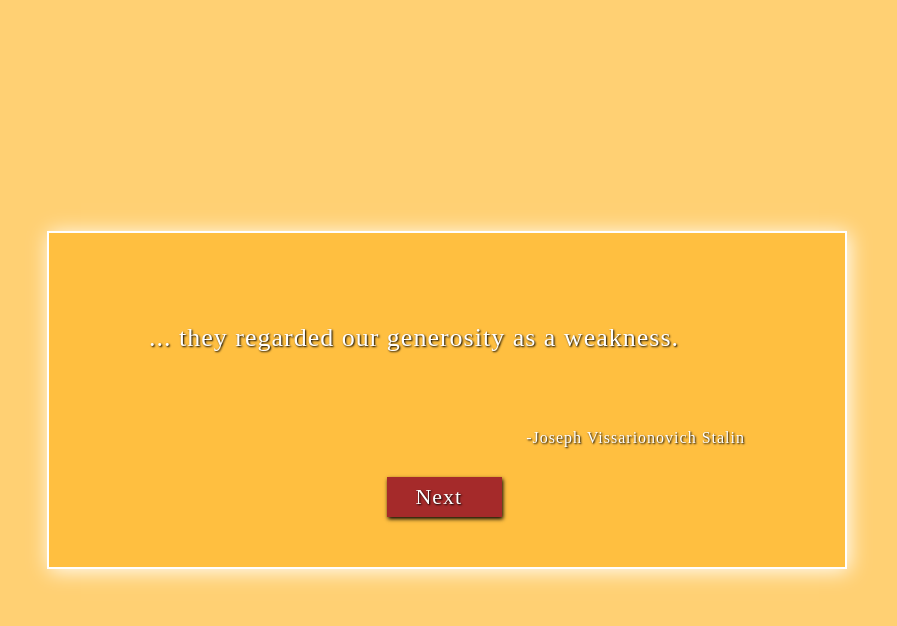
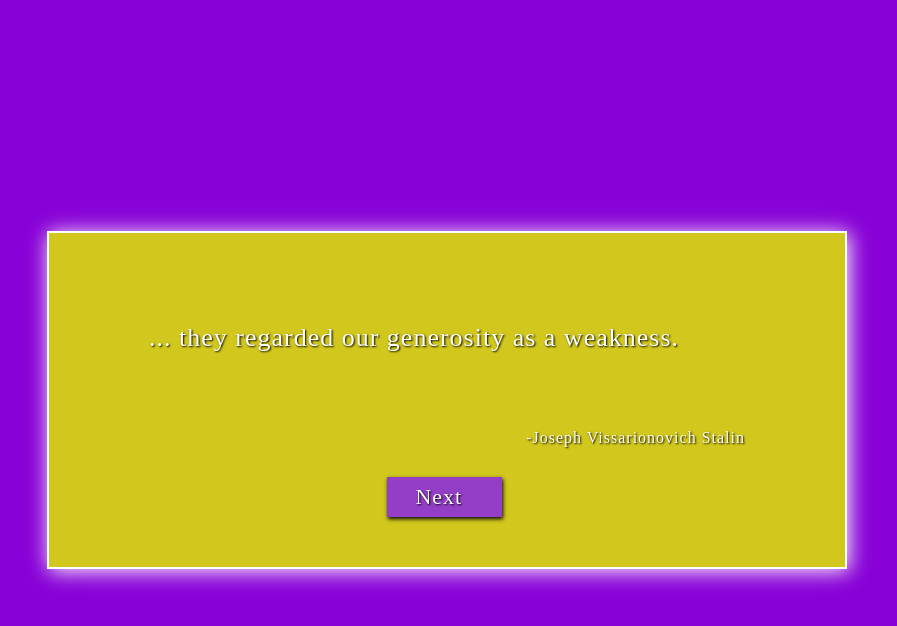
Before and after one commit to ArtemNiNo/-25-5000-generator-sluchaynykh-tsitat-random-quotation-generator, a plain HTML site: page index.html in a window 1280 px wide. Both pictures are taken after a click on the element "Next". Shown: the whole page, without its empty margins (193-1090 px from the left). Drawn offline with Linux system fonts and the light colour scheme; a web font is replaced by a local one.

Commit message:
Add files via upload

```diff
--- a/index.html
+++ b/index.html
@@ -7,8 +7,8 @@
 	<link href="https://fonts.googleapis.com/css?family=Coustard" rel="stylesheet">
 </head>
 <body>
-	<section class="wrapper">
-		<div class="block">
+	<section class="wrapper" id="wrapper">
+		<div class="block" id="block">
 			<p class="block__cit" id="block__cit"> Quotation Words</p>
 			<div class="block__author">-Joseph Vissarionovich Stalin
 			</div>
--- a/main.css
+++ b/main.css
@@ -1,3 +1,6 @@
+* {
+	transition: 1s;
+}
 body, html {
 	margin: 0;
 	padding: 0;
@@ -27,7 +30,7 @@ body, html {
 	font-family: 'Coustard';
 	text-shadow: 1px 1px 2px black;
 	box-sizing: border-box;
-	transition: .3s easy-in-out;
+	transition: 1s;
 }
 .block__cit {
 	margin-top: 40px;
--- a/main.js
+++ b/main.js
@@ -1,5 +1,7 @@
-var cit = document.querySelector('#block__cit');
-var button = document.querySelector('#button');
+var cit = document.querySelector('#block__cit'),
+	button = document.querySelector('#button'),
+	wrapper = document.querySelector('#wrapper'),
+	block = document.querySelector('#block');
 
 var arr = [
 	obj = {
@@ -47,4 +49,7 @@ var arr = [
 
 button.addEventListener('click', function(e) {
 	cit.textContent = arr[Math.floor(Math.random() * (12 - 0 + 1)) + 0]["cit"];
+	wrapper.style.background = "rgb(" + (Math.floor(Math.random() * (256 - 0 + 1)) + 0) + ", " + (Math.floor(Math.random() * (256 - 0 + 1)) + 0) + ", " + (Math.floor(Math.random() * (256 - 0 + 1)) + 0) + ")";
+	block.style.background = "rgb(" + (Math.floor(Math.random() * (256 - 0 + 1)) + 0) + ", " + (Math.floor(Math.random() * (256 - 0 + 1)) + 0) + ", " + (Math.floor(Math.random() * (256 - 0 + 1)) + 0) + ")";
+	button.style.background = "rgb(" + (Math.floor(Math.random() * (256 - 0 + 1)) + 0) + ", " + (Math.floor(Math.random() * (256 - 0 + 1)) + 0) + ", " + (Math.floor(Math.random() * (256 - 0 + 1)) + 0) + ")";
 });
```
